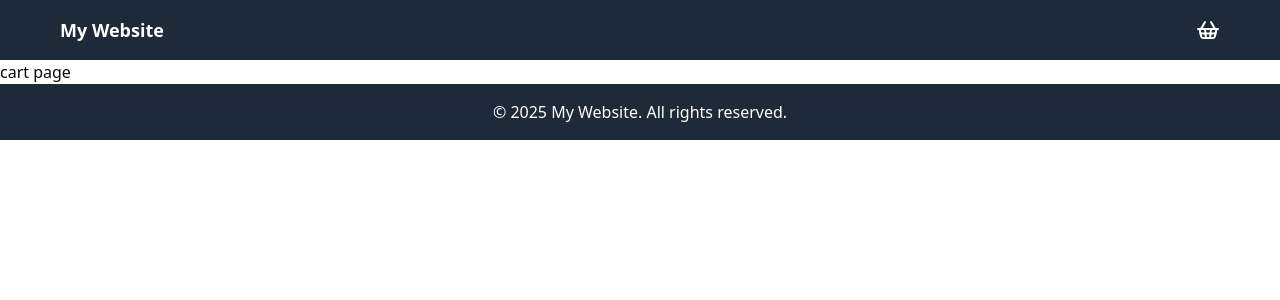
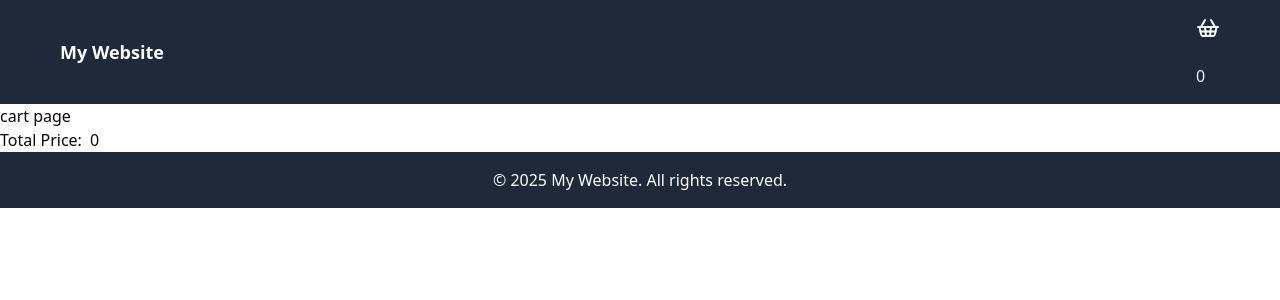
Before and after one commit to shadon016/ecomApp, a Next.js app: page /cart in a window 1280 px wide. Shown: the top 300 px of the page. Built offline with nearby package versions, Linux system fonts and the light colour scheme.

Commit message:
minor change

```diff
--- a/app/(home)/[id]/components/addcart.jsx
+++ b/app/(home)/[id]/components/addcart.jsx
@@ -1,16 +1,36 @@
 "use client";
 
 import React from "react";
-import { useState } from "react";
+import { useState, useContext } from "react";
 import Quantity from "./quantity";
+import { cartContext } from "../../../context/context.js";
 
 const Addcart = ({ product }) => {
   const [quantity, setQuantity] = useState(1);
+  const { cart, setCart } = useContext(cartContext);
+
+  const handleAddToCart = () => {
+    const existingProduct = cart.find((item) => item.id === product.id);
+    if (existingProduct) {
+      setCart(
+        cart.map((item) =>
+          item.id === product.id
+            ? { ...item, quantity: item.quantity + quantity }
+            : item
+        )
+      );
+    } else {
+      setCart([...cart, { ...product, quantity }]);
+    }
+  };
 
   return (
     <div className="flex gap-4 items-center">
       <Quantity quantity={quantity} setQuantity={setQuantity} />
-      <button className="bg-slate-300 text-slate-500 px-4 py-1 rounded-md">
+      <button
+        className="bg-slate-300 text-slate-500 px-4 py-1 rounded-md"
+        onClick={handleAddToCart}
+      >
         Add to Cart
       </button>
     </div>
--- /dev/null
+++ b/app/(home)/cart/components/cartItem.jsx
@@ -0,0 +1,30 @@
+"use client";
+import React, { useContext } from "react";
+import { cartContext } from "../../../context/context.js";
+
+const CartItem = () => {
+  const { cart } = useContext(cartContext);
+  const totalPrice = cart.reduce(
+    (acc, item) => acc + item.price * item.quantity,
+    0
+  );
+  return (
+    <div>
+      {cart?.map((item) => (
+        <div key={item.id} className="flex gap-4 items-center">
+          <div>
+            <h2>{item.title}</h2>
+            <p>{item.price}</p>
+            <p>Quantity: {item.quantity}</p>
+          </div>
+        </div>
+      ))}
+      <div className="flex gap-2">
+        <h2>Total Price:</h2>
+        <p>{totalPrice}</p>
+      </div>
+    </div>
+  );
+};
+
+export default CartItem;
--- /dev/null
+++ b/app/(home)/cart/components/length.jsx
@@ -0,0 +1,14 @@
+"use client";
+import React, { useContext } from "react";
+import { cartContext } from "../../../context/context.js";
+
+const Length = () => {
+  const { cart } = useContext(cartContext);
+  return (
+    <div>
+      <p>{cart.length}</p>
+    </div>
+  );
+};
+
+export default Length;
--- a/app/(home)/cart/page.js
+++ b/app/(home)/cart/page.js
@@ -1,7 +1,11 @@
-import React from "react";
-
+import CartItem from "./components/cartItem.jsx";
 const Page = () => {
-  return <div>cart page</div>;
+  return (
+    <div>
+      <p>cart page</p>
+      <CartItem />
+    </div>
+  );
 };
 
 export default Page;
--- a/app/(home)/layout.js
+++ b/app/(home)/layout.js
@@ -2,6 +2,7 @@ import { Geist, Geist_Mono } from "next/font/google";
 import "../globals.css";
 import Nav from "@/components/nav.jsx";
 import Footer from "@/components/footer.jsx";
+import ContextProvider from "../context/contextProvider.jsx";
 
 const geistSans = Geist({
   variable: "--font-geist-sans",
@@ -24,12 +25,14 @@ export default function RootLayout({ children }) {
       <body
         className={`${geistSans.variable} ${geistMono.variable} antialiased`}
       >
-        <div className="sticky top-0 z-50">
-          <Nav />
-        </div>
+        <ContextProvider>
+          <div className="sticky top-0 z-50">
+            <Nav />
+          </div>
 
-        {children}
-        <Footer />
+          {children}
+          <Footer />
+        </ContextProvider>
       </body>
     </html>
   );
--- /dev/null
+++ b/app/context/context.js
@@ -0,0 +1,4 @@
+import { createContext } from "react";
+
+const cartContext = createContext();
+export { cartContext };
--- /dev/null
+++ b/app/context/contextProvider.jsx
@@ -0,0 +1,14 @@
+"use client";
+import { useState } from "react";
+import { cartContext } from "./context.js";
+
+const ContextProvider = ({ children }) => {
+  const [cart, setCart] = useState([]);
+  return (
+    <cartContext.Provider value={{ cart, setCart }}>
+      {children}
+    </cartContext.Provider>
+  );
+};
+
+export default ContextProvider;
--- a/components/nav.jsx
+++ b/components/nav.jsx
@@ -1,5 +1,6 @@
 import Link from "next/link";
 import { ShoppingBasket } from "lucide-react";
+import Length from "../app/(home)/cart/components/length.jsx";
 const Nav = () => {
   return (
     <nav className=" p-4 bg-gray-800  text-white">
@@ -10,6 +11,9 @@ const Nav = () => {
         <ul className="flex space-x-4">
           <Link href="/cart">
             <ShoppingBasket />
+            <span className="ml-2">
+              <Length />
+            </span>
           </Link>
         </ul>
       </div>
```
